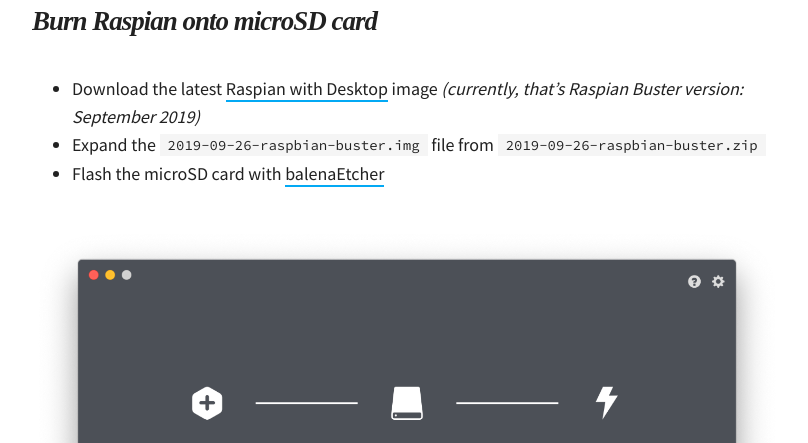
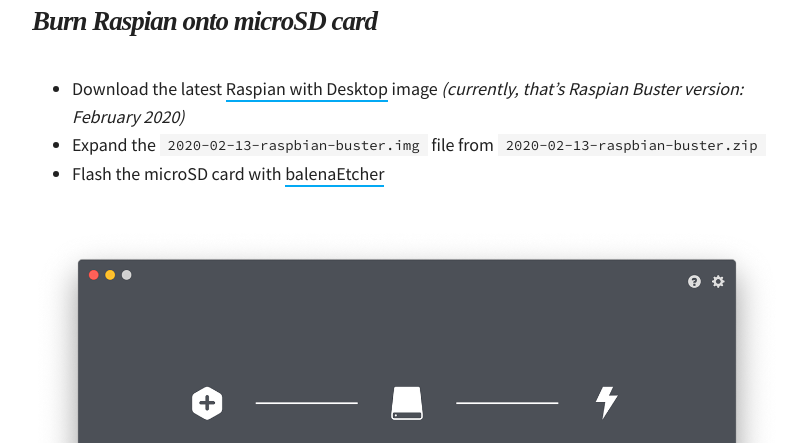
Before and after one commit to martinbuberl/martinbuberl.github.io, a Jekyll site: the page built from docs/_posts/2018-02-07-setup-headless-raspberry-pi.md, in a window 1280 px wide and 900 px high. Shown: the part 457-900 px from the top of the window, without its empty margins (233-1041 px from the left). Built offline with Jekyll 4.4.1, drawn with Linux system fonts in a browser that asks for light colours; nearby versions of some CDN libraries; some web fonts are replaced.

Commit message:
Updated to newest version

```diff
--- a/docs/_posts/2018-02-07-setup-headless-raspberry-pi.md
+++ b/docs/_posts/2018-02-07-setup-headless-raspberry-pi.md
@@ -5,19 +5,19 @@ title: "Setup headless Raspberry Pi"
 description: "If you'd like to setup your Raspberry Pi headless - without a monitor (the missing &quot;head&quot;), keyboard, and mouse - look no further. This step-by-step guide will walk you through it."
 image: "og-pJILiyPdrXI.jpg"
 date: 2018-02-07
-updated: 2019-10-24
+updated: 2020-04-13
 ---
 
 If you'd like to setup your Raspberry Pi <a target="_blank" href="https://en.wikipedia.org/wiki/Headless_computer">headless</a> - without a monitor (the missing &quot;head&quot;), keyboard, and mouse - look no further. This step-by-step guide will walk you through it - assuming a few things: you have a <a target="_blank" href="https://www.raspberrypi.org/products/raspberry-pi-3-model-b/">Raspberry Pi 3 Model B</a>, a <a target="_blank" href="https://www.amazon.com/b/?node=3015433011">microSD card</a> and are reading this on a Mac.
 
 <h2 id="burn-raspian-onto-microsd-card" class="has-permalink">Burn Raspian onto microSD card<a class="permalink" title="Permalink" href="#burn-raspian-onto-microsd-card">#</a></h2>
 
-- Download the latest <a target="_blank" href="https://www.raspberrypi.org/downloads/raspbian/">Raspian with Desktop</a> image *(currently, that's Raspian Buster version: September 2019)*
-- Expand the `2019-09-26-raspbian-buster.img` file from `2019-09-26-raspbian-buster.zip`
+- Download the latest <a target="_blank" href="https://www.raspberrypi.org/downloads/raspbian/">Raspian with Desktop</a> image *(currently, that's Raspian Buster version: February 2020)*
+- Expand the `2020-02-13-raspbian-buster.img` file from `2020-02-13-raspbian-buster.zip`
 - Flash the microSD card with <a target="_blank" href="https://https://www.balena.io/etcher/">balenaEtcher</a>
 <!-- Etcher broken on macOS Catalina https://github.com/balena-io/etcher/issues/2833#issuecomment-511152047 -->
 
-<img src="{{ site.url }}/content/img/setup-headless-raspberry-pi-01-3.png" />
+<img src="{{ site.url }}/content/img/setup-headless-raspberry-pi-01-4.png" />
 
 <h2 id="configure-for-headless-operation" class="has-permalink">Configure for headless operation<a class="permalink" title="Permalink" href="#configure-for-headless-operation">#</a></h2>
 
```
Also changed, not shown: docs/content/img/setup-headless-raspberry-pi-01-4.png (added).
